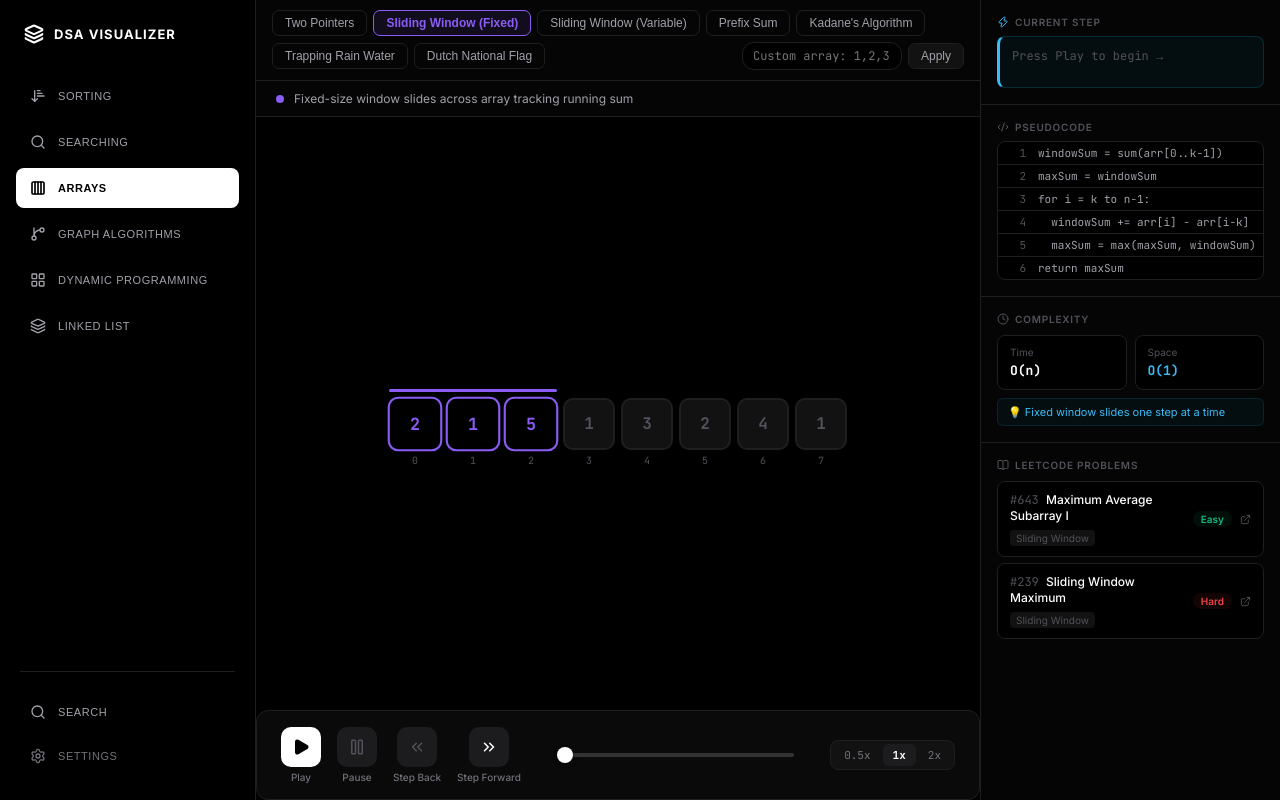
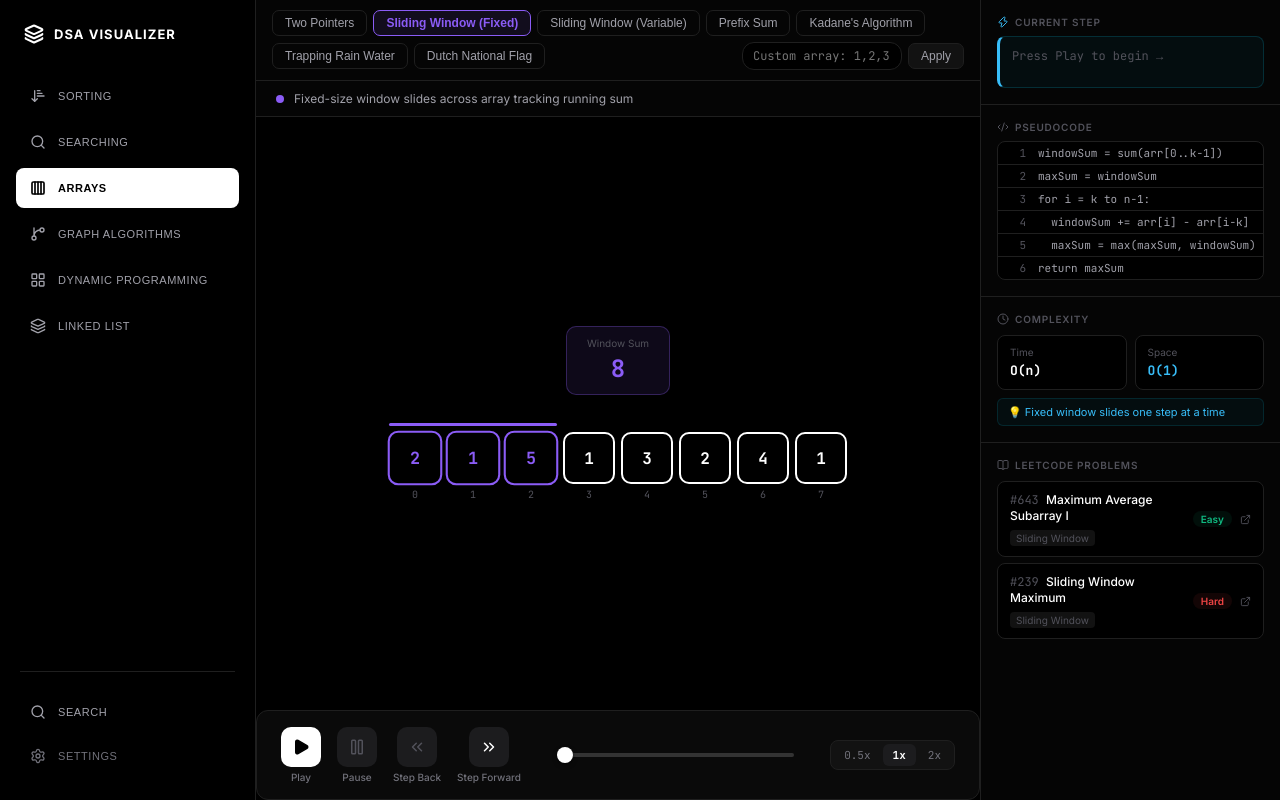
Before and after one commit to hassarch/dsa-visualizer, a Next.js app: page /arrays in a window 1280 px wide. Both pictures are taken after a click on the button "Sliding Window (Fixed)". Built offline with nearby package versions, Linux system fonts and the light colour scheme.

Commit message:
rain water problem fixed

```diff
--- a/app/arrays/page.jsx
+++ b/app/arrays/page.jsx
@@ -276,24 +276,38 @@ function TwoPointersViz({ frame, input, color }) {
 function SlidingWindowViz({ frame, input, color, fixed }) {
   const arr = frame?.array ?? input.arr
   const wStart = frame?.windowStart ?? 0
-  const wEnd = frame?.windowEnd ?? (input.k ? input.k - 1 : 0)
-  const windowSum = frame?.windowSum
+  // For fixed window, default to k-1. For variable window, start at -1 but it will be set by frame
+  const wEnd = frame?.windowEnd ?? (fixed && input.k !== undefined ? input.k - 1 : (frame ? -1 : -1))
+  const windowSum = frame?.windowSum ?? (fixed && input.k !== undefined ? input.arr.slice(0, input.k).reduce((a, b) => a + b, 0) : 0)
   const maxSum = frame?.maxSum
   const bestLeft = frame?.bestLeft
   const bestRight = frame?.bestRight
+  const currentSum = frame?.currentSum ?? 0
 
   return (
     <div style={{ flex: 1, display: 'flex', flexDirection: 'column', alignItems: 'center', justifyContent: 'center', gap: 28, padding: 32, background: 'var(--bg-canvas)' }}>
 
       {/* Stats */}
       <div style={{ display: 'flex', gap: 24 }}>
-        {windowSum !== undefined && (
+        {fixed && windowSum !== undefined && (
           <div style={{ textAlign: 'center', padding: '10px 20px', borderRadius: 10, background: 'rgba(139,92,246,0.1)', border: '1px solid rgba(139,92,246,0.3)' }}>
             <div style={{ fontSize: 10, color: 'var(--text-muted)', marginBottom: 4 }}>Window Sum</div>
             <div style={{ fontSize: 24, fontFamily: 'JetBrains Mono, monospace', fontWeight: 700, color: 'var(--pointer-b)' }}>{windowSum}</div>
           </div>
         )}
-        {maxSum !== undefined && (
+        {!fixed && frame && (
+          <div style={{ textAlign: 'center', padding: '10px 20px', borderRadius: 10, background: 'rgba(139,92,246,0.1)', border: '1px solid rgba(139,92,246,0.3)' }}>
+            <div style={{ fontSize: 10, color: 'var(--text-muted)', marginBottom: 4 }}>Current Sum</div>
+            <div style={{ fontSize: 24, fontFamily: 'JetBrains Mono, monospace', fontWeight: 700, color: 'var(--pointer-b)' }}>{currentSum}</div>
+          </div>
+        )}
+        {!fixed && (
+          <div style={{ textAlign: 'center', padding: '10px 20px', borderRadius: 10, background: 'rgba(16,185,129,0.1)', border: '1px solid rgba(16,185,129,0.3)' }}>
+            <div style={{ fontSize: 10, color: 'var(--text-muted)', marginBottom: 4 }}>Target</div>
+            <div style={{ fontSize: 24, fontFamily: 'JetBrains Mono, monospace', fontWeight: 700, color: 'var(--sorted)' }}>{input.target}</div>
+          </div>
+        )}
+        {fixed && maxSum !== undefined && (
           <div style={{ textAlign: 'center', padding: '10px 20px', borderRadius: 10, background: 'rgba(16,185,129,0.1)', border: '1px solid rgba(16,185,129,0.3)' }}>
             <div style={{ fontSize: 10, color: 'var(--text-muted)', marginBottom: 4 }}>Max Sum</div>
             <div style={{ fontSize: 24, fontFamily: 'JetBrains Mono, monospace', fontWeight: 700, color: 'var(--sorted)' }}>{maxSum}</div>
@@ -303,13 +317,15 @@ function SlidingWindowViz({ frame, input, color, fixed }) {
 
       {/* Window bracket */}
       <div style={{ display: 'flex', flexDirection: 'column', alignItems: 'flex-start' }}>
-        <div style={{ display: 'flex', gap: 6, marginBottom: 6, paddingLeft: `${wStart * 58}px`, transition: 'padding 0.3s' }}>
-          <div style={{ width: `${(wEnd - wStart + 1) * 58 - 6}px`, height: 3, borderRadius: 2, background: 'var(--pointer-b)', transition: 'width 0.3s, padding 0.3s' }} />
-        </div>
+        {wEnd >= wStart && wEnd >= 0 && (
+          <div style={{ display: 'flex', gap: 6, marginBottom: 6, paddingLeft: `${wStart * 58}px`, transition: 'padding 0.3s' }}>
+            <div style={{ width: `${(wEnd - wStart + 1) * 58 - 6}px`, height: 3, borderRadius: 2, background: 'var(--pointer-b)', transition: 'width 0.3s, padding 0.3s' }} />
+          </div>
+        )}
 
         <div style={{ display: 'flex', gap: 6 }}>
           {arr.map((val, i) => {
-            const inWindow = i >= wStart && i <= wEnd
+            const inWindow = wEnd >= 0 && i >= wStart && i <= wEnd
             const isBest = bestLeft !== undefined && i >= bestLeft && i <= bestRight
             const isLeaving = frame?.leaving === i
             const isEntering = frame?.entering === i
@@ -318,7 +334,7 @@ function SlidingWindowViz({ frame, input, color, fixed }) {
               <Cell key={i} val={val} index={i} color={c}
                 scale={inWindow ? 1.05 : 1}
                 glow={inWindow}
-                dim={!inWindow && !isBest}
+                dim={frame !== null && !inWindow && !isBest}
               />
             )
           })}
@@ -446,10 +462,15 @@ function RainWaterViz({ frame, input, color }) {
   const rightMax = frame?.rightMax ?? new Array(arr.length).fill(0)
   const current = frame?.current ?? -1
   const total = frame?.total ?? 0
-  const phase = frame?.phase ?? 'build'
+  const phase = frame?.phase ?? 'init'
   const maxH = Math.max(...arr, 1)
   const BAR_W = 44
   const BAR_MAX_H = 180
+
+  // Ensure arrays are valid
+  if (!arr || arr.length === 0) {
+    return <div style={{ flex: 1, display: 'flex', alignItems: 'center', justifyContent: 'center', color: 'var(--text-muted)' }}>No data</div>
+  }
 
   return (
     <div style={{ flex: 1, display: 'flex', flexDirection: 'column', alignItems: 'center', justifyContent: 'center', gap: 24, padding: 32, background: 'var(--bg-canvas)' }}>
@@ -464,8 +485,8 @@ function RainWaterViz({ frame, input, color }) {
       <div style={{ display: 'flex', alignItems: 'flex-end', gap: 3, height: BAR_MAX_H + 40 }}>
         {arr.map((height, i) => {
           const waterH = water[i] ?? 0
-          const barH = (height / maxH) * BAR_MAX_H
-          const waterVizH = (waterH / maxH) * BAR_MAX_H
+          const barH = height === 0 ? 0 : (height / maxH) * BAR_MAX_H
+          const waterVizH = waterH === 0 ? 0 : (waterH / maxH) * BAR_MAX_H
           const isCurrent = i === current
           const lmH = leftMax[i] ? (leftMax[i] / maxH) * BAR_MAX_H : 0
           const rmH = rightMax[i] ? (rightMax[i] / maxH) * BAR_MAX_H : 0
@@ -488,14 +509,17 @@ function RainWaterViz({ frame, input, color }) {
                   width: '100%', borderRadius: '4px 4px 0 0',
                   height: barH, minHeight: 4,
                   background: isCurrent
-                    ? `linear-gradient(180deg, var(--compare) 0%, var(--compare)BB 100%)`
+                    ? `linear-gradient(180deg, #ffffff 0%, #f0f0f0 100%)`
                     : phase === 'leftMax' && i <= current
-                      ? `linear-gradient(180deg, var(--pointer-a) 0%, var(--pointer-a)BB 100%)`
+                      ? `linear-gradient(180deg, #ffffff 0%, #f0f0f0 100%)`
                       : phase === 'rightMax' && i >= current
-                        ? `linear-gradient(180deg, var(--pointer-b) 0%, var(--pointer-b)BB 100%)`
-                        : `linear-gradient(180deg, var(--primary) 0%, var(--primary)BB 100%)`,
-                  boxShadow: isCurrent ? `0 0 12px var(--compare)55` : 'none',
-                  transition: 'all 0.2s'
+                        ? `linear-gradient(180deg, #ffffff 0%, #f0f0f0 100%)`
+                        : phase === 'fill' && i === current
+                          ? `linear-gradient(180deg, #ffffff 0%, #f0f0f0 100%)`
+                        : `linear-gradient(180deg, #ffffff 0%, #f0f0f0 100%)`,
+                  boxShadow: isCurrent ? `0 0 12px rgba(255,255,255,0.5)` : 'none',
+                  transition: 'all 0.2s',
+                  border: '1px solid rgba(255,255,255,0.2)'
                 }} />
               </div>
               <div style={{ fontSize: 10, fontFamily: 'JetBrains Mono, monospace', color: 'var(--text-muted)', marginTop: 4 }}>{height}</div>
--- a/engines/arrayEngines.js
+++ b/engines/arrayEngines.js
@@ -58,14 +58,14 @@ export function* slidingWindowFixed({ arr, k }) {
 export function* slidingWindowVariable({ arr, target }) {
   let left = 0, currentSum = 0, maxLen = 0, bestLeft = 0, bestRight = 0
 
-  yield { array: arr, left, right: -1, currentSum, maxLen, label: `Find longest subarray with sum ≤ ${target}` }
+  yield { array: arr, windowStart: 0, windowEnd: -1, currentSum, maxLen, label: `Find longest subarray with sum ≤ ${target}` }
 
   for (let right = 0; right < arr.length; right++) {
     currentSum += arr[right]
-    yield { array: arr, left, right, currentSum, maxLen, label: `Expand: add arr[${right}]=${arr[right]}, sum=${currentSum}` }
+    yield { array: arr, windowStart: left, windowEnd: right, currentSum, maxLen, label: `Expand: add arr[${right}]=${arr[right]}, sum=${currentSum}` }
 
     while (currentSum > target && left <= right) {
-      yield { array: arr, left, right, currentSum, maxLen, label: `sum=${currentSum} > ${target}, shrink from left, remove ${arr[left]}` }
+      yield { array: arr, windowStart: left, windowEnd: right, currentSum, maxLen, label: `sum=${currentSum} > ${target}, shrink from left, remove ${arr[left]}` }
       currentSum -= arr[left]
       left++
     }
@@ -74,11 +74,11 @@ export function* slidingWindowVariable({ arr, target }) {
       maxLen = right - left + 1
       bestLeft = left
       bestRight = right
-      yield { array: arr, left, right, currentSum, maxLen, bestLeft, bestRight, label: `New longest window [${left}..${right}], length=${maxLen}, sum=${currentSum}` }
+      yield { array: arr, windowStart: left, windowEnd: right, currentSum, maxLen, bestLeft, bestRight, label: `New longest window [${left}..${right}], length=${maxLen}, sum=${currentSum}` }
     }
   }
 
-  yield { array: arr, left: bestLeft, right: bestRight, currentSum, maxLen, bestLeft, bestRight, label: `Longest subarray: [${bestLeft}..${bestRight}], length=${maxLen}` }
+  yield { array: arr, windowStart: bestLeft, windowEnd: bestRight, currentSum, maxLen, bestLeft, bestRight, label: `Longest subarray: [${bestLeft}..${bestRight}], length=${maxLen}` }
 }
 
 // Prefix Sum
```
